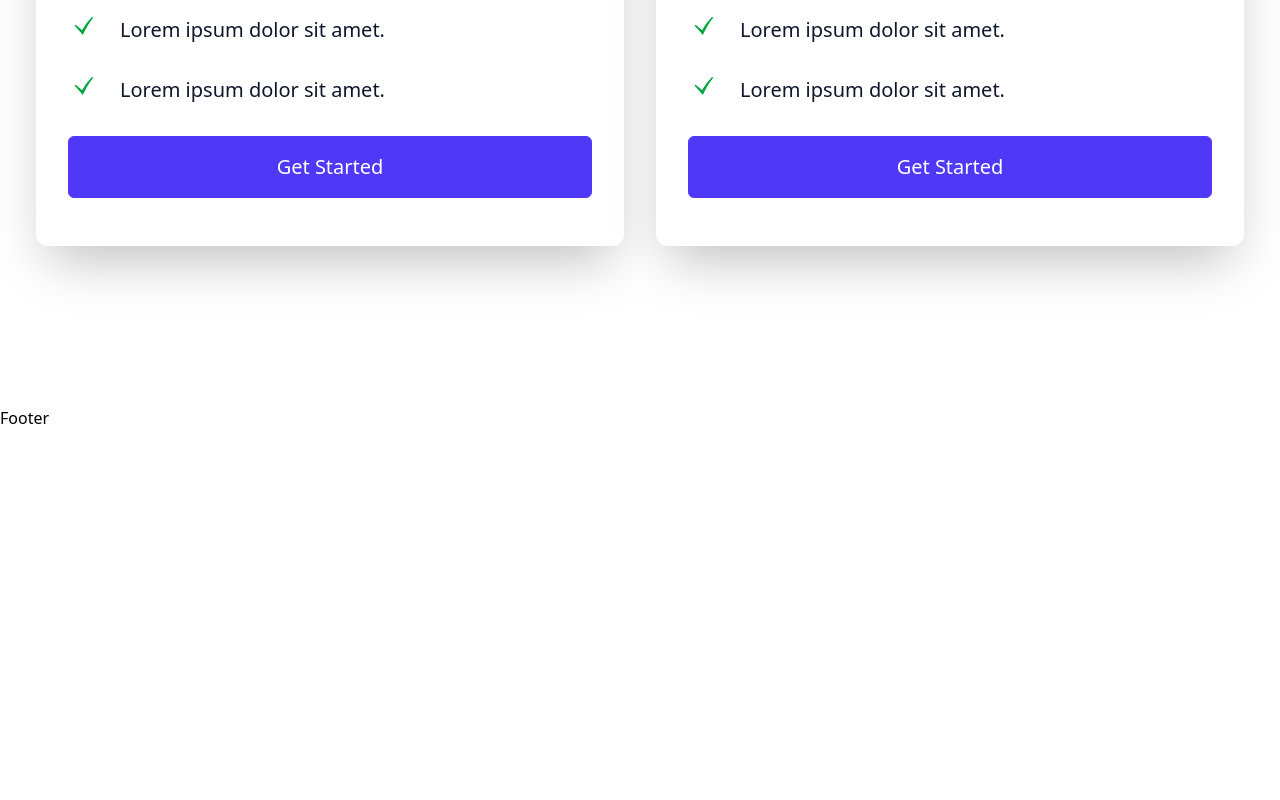
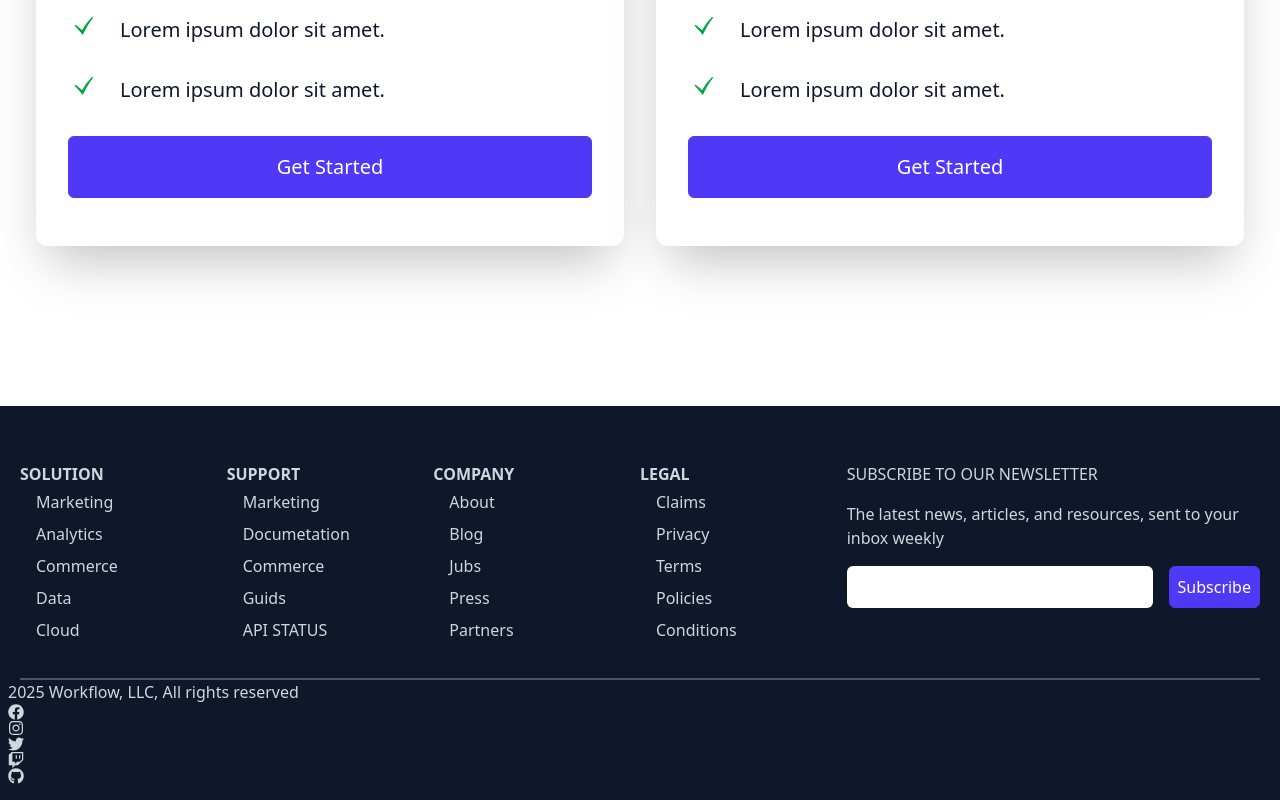
Before and after one commit to mohammad-reza99/nexa, a React (Vite) app: page / in a window 1280 px wide. Shown: the part 3500-4300 px from the top of the page. Before the commit the page ends 3930 px from the top, so only its background shows below. Built offline with nearby package versions, Linux system fonts and the light colour scheme.

Commit message:
feat: enhance Footer component with structured layout and social media icons

```diff
--- a/src/assets/components/Footer.jsx
+++ b/src/assets/components/Footer.jsx
@@ -1,7 +1,82 @@
 import React from "react";
+import {
+  FaFacebook,
+  FaGithub,
+  FaInstagram,
+  FaTwitter,
+  FaTwitch,
+} from "react-icons/fa";
 
 const Footer = () => {
-  return <div>Footer</div>;
+  return (
+    <div className="w-full mt-24 bg-slate-900 text-gray-300 py-4 px-2">
+      <div className=" max-w-[1240px] mx-auto grid grid-cols-2 md:grid-cols-6 border-b-2 border-gray-600 py-8">
+        <div>
+          <h6 className="font-bold uppercase pt-2">Solution</h6>
+          <ul>
+            <li className="py-1">Marketing</li>
+            <li className="py-1">Analytics</li>
+            <li className="py-1">Commerce</li>
+            <li className="py-1">Data</li>
+            <li className="py-1">Cloud</li>
+          </ul>
+        </div>
+        <div>
+          <h6 className="font-bold uppercase pt-2">Support</h6>
+          <ul>
+            <li className="py-1">Marketing</li>
+            <li className="py-1">Documetation</li>
+            <li className="py-1">Commerce</li>
+            <li className="py-1">Guids</li>
+            <li className="py-1">API STATUS</li>
+          </ul>
+        </div>
+        <div>
+          <h6 className="font-bold uppercase pt-2">Company</h6>
+          <ul>
+            <li className="py-1">About</li>
+            <li className="py-1">Blog</li>
+            <li className="py-1">Jubs</li>
+            <li className="py-1">Press</li>
+            <li className="py-1">Partners</li>
+          </ul>
+        </div>
+        <div>
+          <h6 className="font-bold uppercase pt-2">Legal</h6>
+          <ul>
+            <li className="py-1">Claims</li>
+            <li className="py-1">Privacy</li>
+            <li className="py-1">Terms</li>
+            <li className="py-1">Policies</li>
+            <li className="py-1">Conditions</li>
+          </ul>
+        </div>
+        <div className="col-span-2 pt-8 md:pt-2">
+          <p className="font-bod uppercase">Subscribe to our newsletter</p>
+          <p className="py-4">
+            The latest news, articles, and resources, sent to your inbox weekly
+          </p>
+          <form className="flex flex-col sm:flex-row">
+            <input
+              className="bg-white w-full mr-4 rounded-md mb-4"
+              type="email"
+            />
+            <button className="p-2 mb-4">Subscribe</button>
+          </form>
+        </div>
+      </div>
+      <div>
+        <p>2025 Workflow, LLC, All rights reserved</p>
+      </div>
+      <div>
+        <FaFacebook />
+        <FaInstagram />
+        <FaTwitter />
+        <FaTwitch />
+        <FaGithub />
+      </div>
+    </div>
+  );
 };
 
 export default Footer;
```
